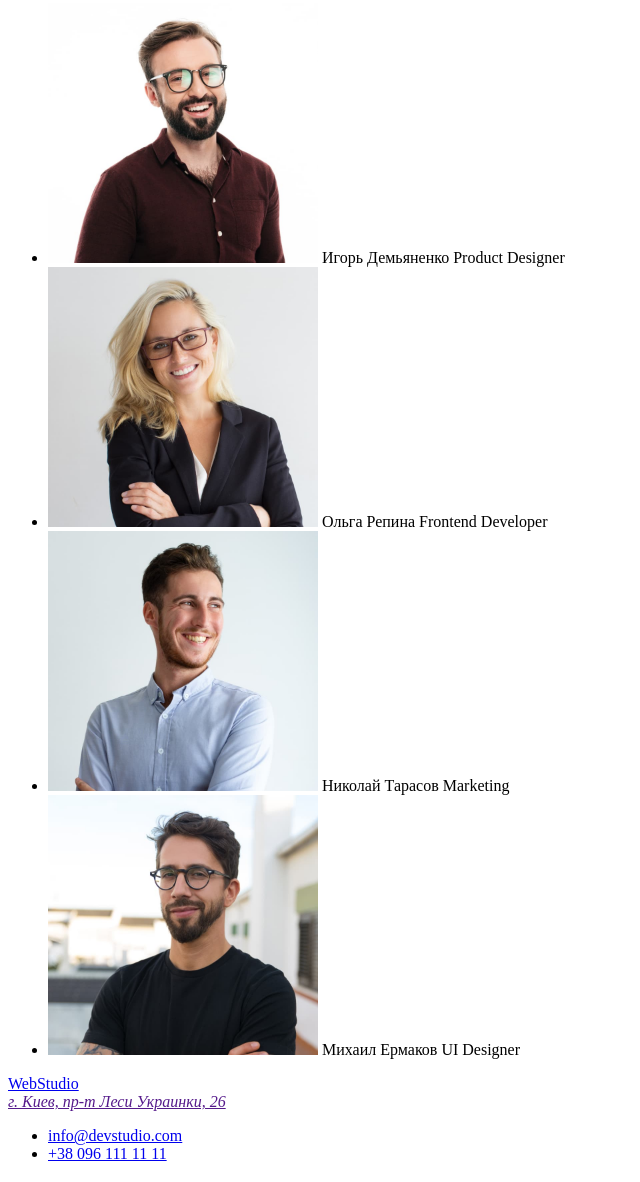
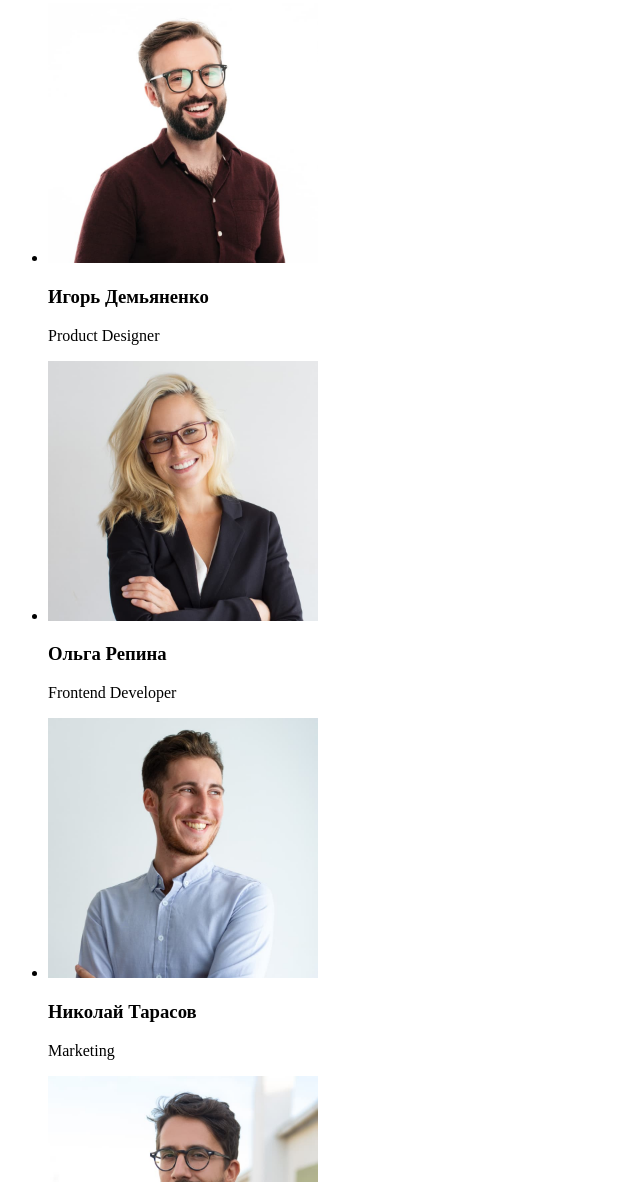
Before and after one commit to Max-Loktionov/goit-markup-hw-01, a plain HTML site: page index.html in a window 1280 px wide. Shown: the part 1618-2800 px from the top of the page, without its empty margins (0-640 px from the left). Drawn offline with Linux system fonts and the light colour scheme.

Commit message:
fix-after-mentor
Изменяет адрес в лого и ссылки в адресе

```diff
--- a/index.html
+++ b/index.html
@@ -11,7 +11,7 @@
     <header>
 
         <nav>
-            <a href="/Users/admin/Documents/GitHub/goit-markup-hw-01/index.html">WebStudio
+            <a href="./index.html">WebStudio
             </a>
             <ul>
                 <li>
@@ -38,12 +38,11 @@
 
     <main>
         <!--hero p1s1-->
-        <div>
         <section>
             <h1>Эффективные решения для вашего бизнеса</h1>
             <button type="button">Заказать услугу</button>
         </section>
-        </div>
+
         <!--Soft skills p1s2 'наші особливості'-->
         <section>
             <h2>наші переваги</h2>
@@ -90,23 +89,23 @@
             <ul>
                 <li>
                     <img src="./images/Product-Designer-burgundy-shirt1.jpg" width="270" alt="photo of the man in burgundy shirt">
-                    <span>Игорь Демьяненко</span>
-                    <span>Product Designer</span>
+                    <h3>Игорь Демьяненко</h3>
+                    <p>Product Designer</p>
                 </li>
                 <li>
                     <img src="./images/Frontend-Developer-woman-grey-jacket2.jpg" width="270" alt="photo of the woman in grey jacket">
-                    <span>Ольга Репина</span>
-                    <span>Frontend Developer</span>
+                    <h3>Ольга Репина</h3>
+                    <p>Frontend Developer</p>
                 </li>
                 <li>
                     <img src="./images/Marketing-white-shirt3.jpg" width="270" alt="photo of the man in white shirt">
-                    <span>Николай Тарасов</span>
-                    <span>Marketing</span>
+                    <h3>Николай Тарасов</h3>
+                    <p>Marketing</p>
                 </li>
                 <li>
                     <img src="./images/UI-Designer-man-black-tshirt4.jpg" width="270" alt="photo of the man in black tshirt">
-                    <span>Михаил Ермаков</span>
-                    <span>UI Designer</span>
+                    <h3>Михаил Ермаков</h3>
+                    <p>UI Designer</p>
                 </li>
             </ul>
         </section>
@@ -116,10 +115,11 @@
     <footer>
         <a href="./index.html">WebStudio</a>
         <address>
-            <a href="">г. Киев, пр-т Леси Украинки, 26</a>
-        </address>
 
         <ul>
+            <li>
+                <a href="">г. Киев, пр-т Леси Украинки, 26</a>
+            </li>
              <li>
             <a href="mailto:info@devstudio.com">info@devstudio.com</a>
             </li>
@@ -127,6 +127,7 @@
                 <a href="tel:+380961111111">+38 096 111 11 11</a>
             </li>
         </ul>
+        </address>
 
     </footer>
 
```
